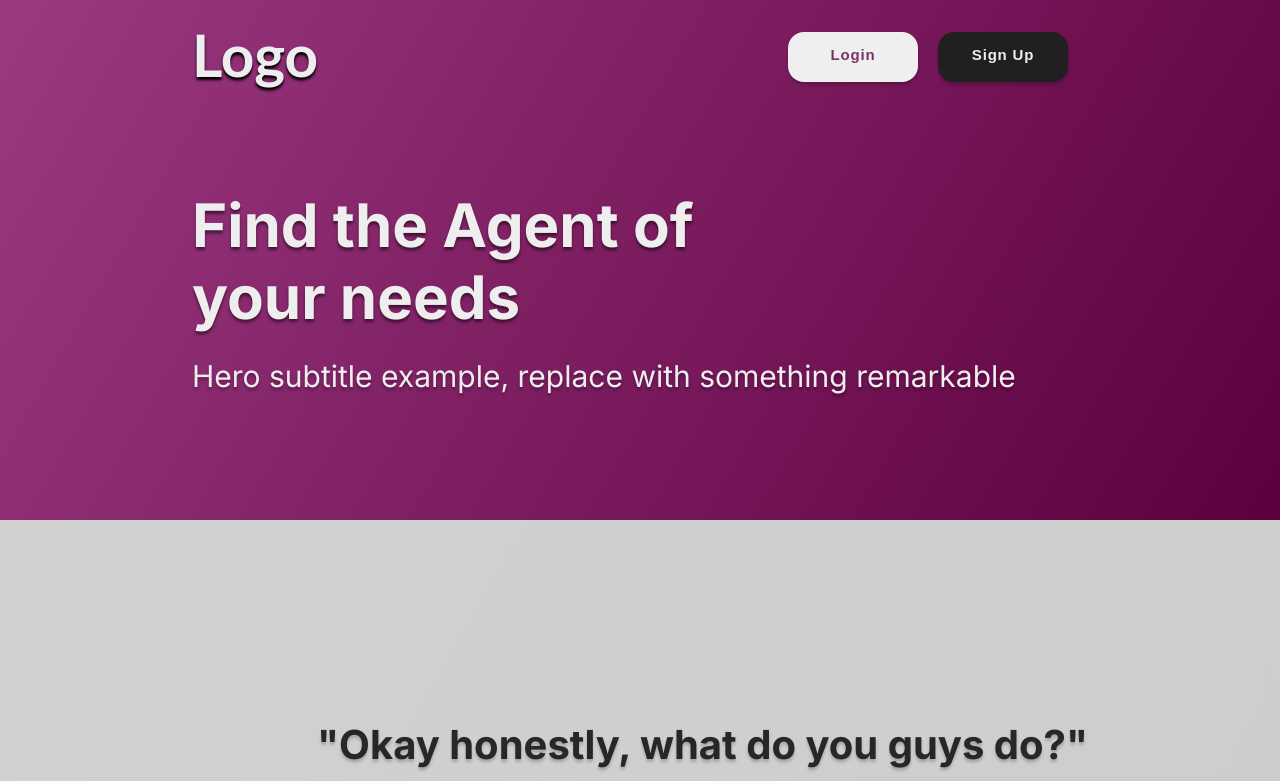
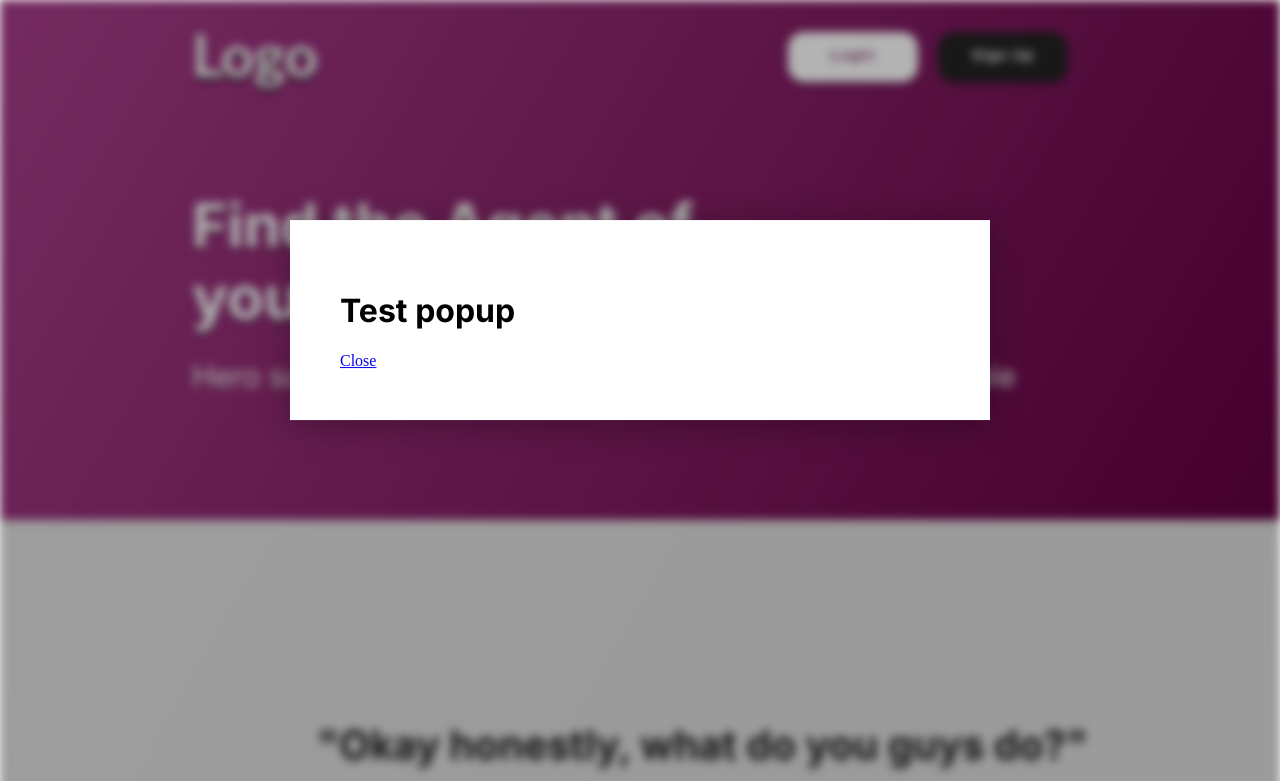
Before and after one commit to lbctorreverde/Ethits, a plain HTML site: page index.html in a window 1280 px wide. Both pictures are taken after a click on the button "Sign Up". Shown: the top 781 px of the page. Drawn offline with Linux system fonts and the light colour scheme.

Commit message:
Added popup for Register

```diff
--- a/index.html
+++ b/index.html
@@ -15,7 +15,8 @@
 </head>
 
 <body>
-    <div class="hero-top">
+    <div class="container" id="blur">
+        <div class="hero-top" id="blur">
             <div>
                 <div class="topNav">
                     <div class="logo-topleft">
@@ -23,7 +24,7 @@
                     </div>
                     <div class="btns-topright">
                         <button onclick="window.location.href='./login-agent.html';" class="btn-login" role="button">Login</button>
-                    <button class="btn-signup" role="button">Sign Up</button>
+                        <button onclick="toggle()"class="btn-signup" role="button">Sign Up</button>
                     </div>
                 </div>
                 <div class="hero-text">
@@ -40,7 +41,7 @@
                 </div>
             </div>
         </div>
-    <duv class="third-div">
+        <div class="third-div">
             <div>
                 <div class="vid-portrait">
                     <video width="390" height="400" controls>
@@ -58,7 +59,20 @@
                     Bla bla bla paragraph on how awesome the service is for clients finding agents.
                 </h3>
             </div>
-    </duv>
+        </div>
+    </div>
+    <div class="signup-popup" id="signup-popup">
+        <h1>Test popup</h1>
+        <a href="#" onclick="toggle()">Close</a>
+    </div>
+    <script type="text/javascript">
+        function toggle() {
+            var blur = document.getElementById('blur');
+            blur.classList.toggle('active');
+            var popup = document.getElementById('signup-popup');
+            popup.classList.toggle('active');
+        }
+    </script>
 
 </body>
 
--- a/styles/style.css
+++ b/styles/style.css
@@ -211,3 +211,31 @@ h1 {
     font-weight: 400;
     font-family: 'Inter', sans-serif;
 }
+
+.container#blur.active {
+    filter:brightness(75%) blur(5px);
+    pointer-events: none;
+    user-select: none;
+}
+
+#signup-popup {
+    position: fixed;
+    top: 40%;
+    left: 50%;
+    transform: translate(-50%, -50%);
+    width: 600px;
+    padding: 50px;
+    box-shadow: 0 5px 30px rgba(0,0,0,.30);
+    background: #fff;
+    visibility: hidden;
+    opacity: 0;
+    transition: 0.5s;
+
+}
+
+#signup-popup.active {
+    top: 40%;
+    visibility: visible;
+    opacity: 1;
+    transition: 0.5s;
+}
```
Lines whose indentation alone changed are shown as unchanged.
